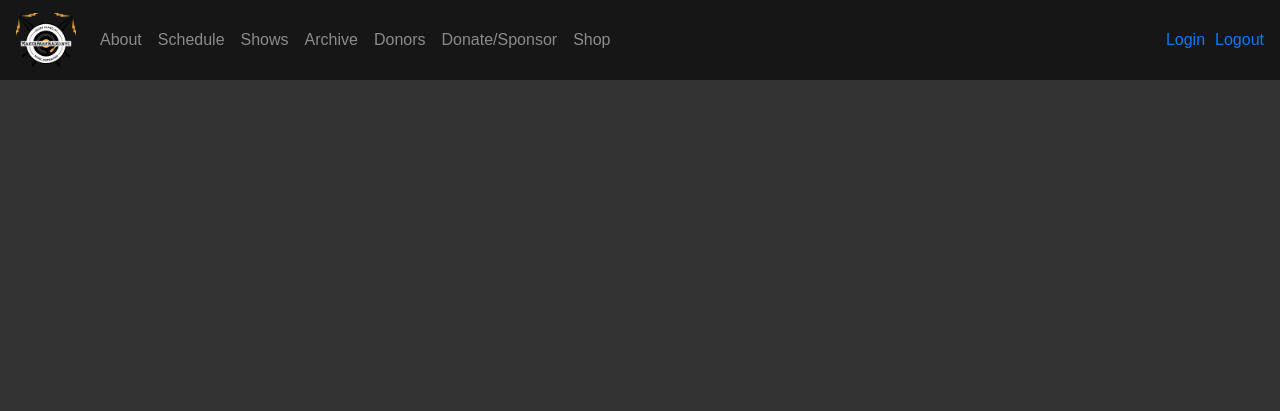
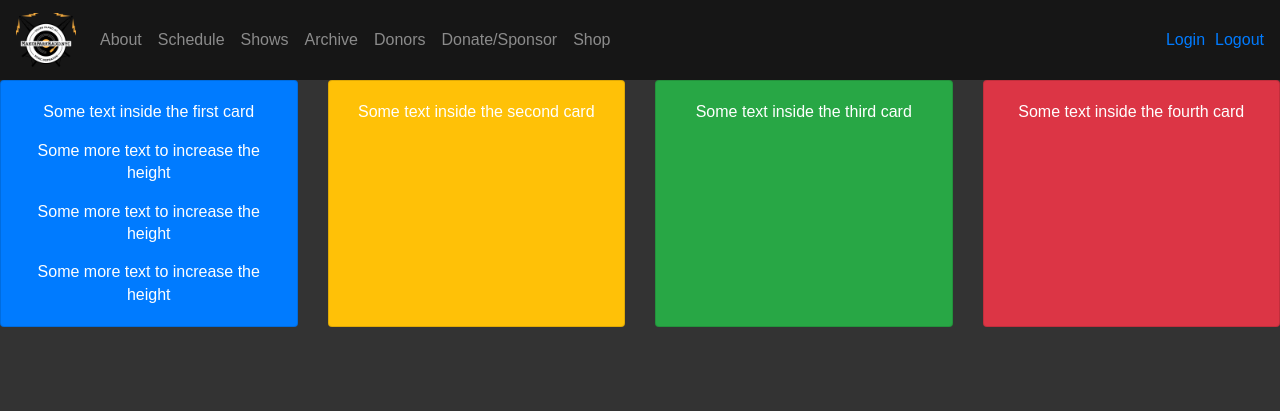
Before and after one commit to Antoun17/mprstaging, a PHP site: page /shows.php in a window 1280 px wide. Shown: the top 411 px of the page. Run offline with PHP 8.4, Linux system fonts and the light colour scheme; data that the repository does not hold is empty; some libraries are stand-ins or nearby versions.

Commit message:
shows page testing

```diff
--- a/shows.php
+++ b/shows.php
@@ -19,6 +19,35 @@
 <?php include("includes/nav.inc.php"); ?>
 
 <main class="main-area">
+
+  <div class="card-deck">
+    <div class="card bg-primary">
+      <div class="card-body text-center">
+        <p class="card-text">Some text inside the first card</p>
+        <p class="card-text">Some more text to increase the height</p>
+        <p class="card-text">Some more text to increase the height</p>
+        <p class="card-text">Some more text to increase the height</p>
+      </div>
+    </div>
+    <div class="card bg-warning">
+      <div class="card-body text-center">
+        <p class="card-text">Some text inside the second card</p>
+      </div>
+    </div>
+    <div class="card bg-success">
+      <div class="card-body text-center">
+        <p class="card-text">Some text inside the third card</p>
+      </div>
+    </div>
+    <div class="card bg-danger">
+      <div class="card-body text-center">
+        <p class="card-text">Some text inside the fourth card</p>
+      </div>
+    </div>
+  </div>
+</div>
+
+
 <?php
   // Create connection
   $conn = mysqli_connect("us-cdbr-iron-east-01.cleardb.net", "baac30b8c10ebe", "347a5eea", "heroku_3550e03eba1161b");
@@ -28,10 +57,10 @@
   }
   ?>
 
-        <div class="container centered">
+        <div class="card-deck container centered">
 
 
-		            <section class="cards">
+		            <div class="cards">
 
 <?php
 
@@ -65,7 +94,7 @@
 
               <!-- .card -->
 
-            </section>
+            </div>
             <!-- .cards -->
 
           </div>
```
Also changed, not shown: archive.php (+1 -22 lines).
